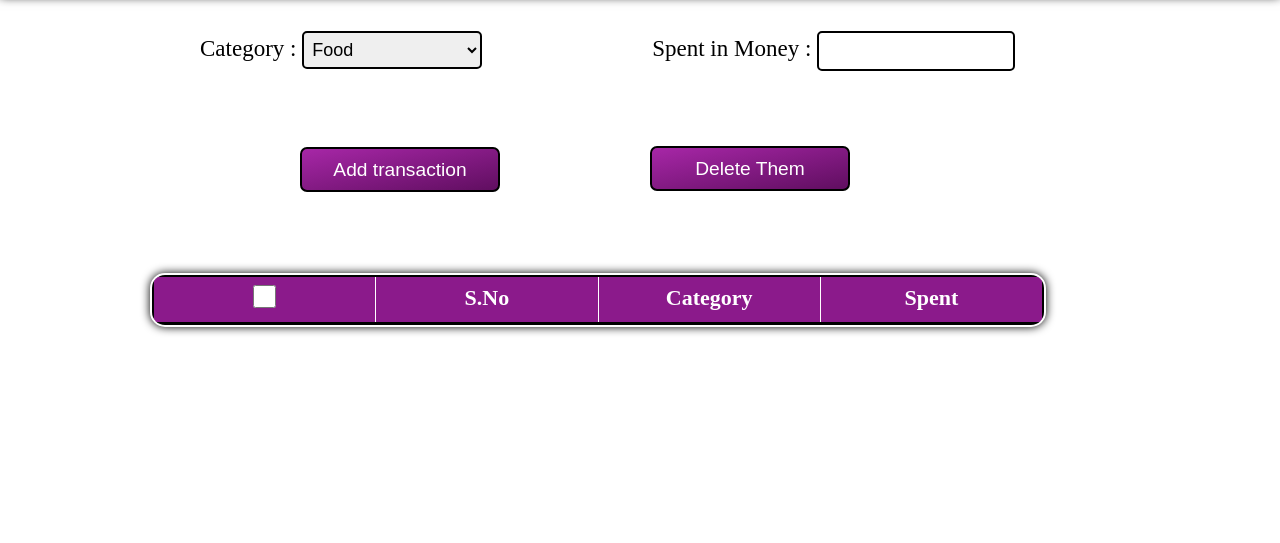
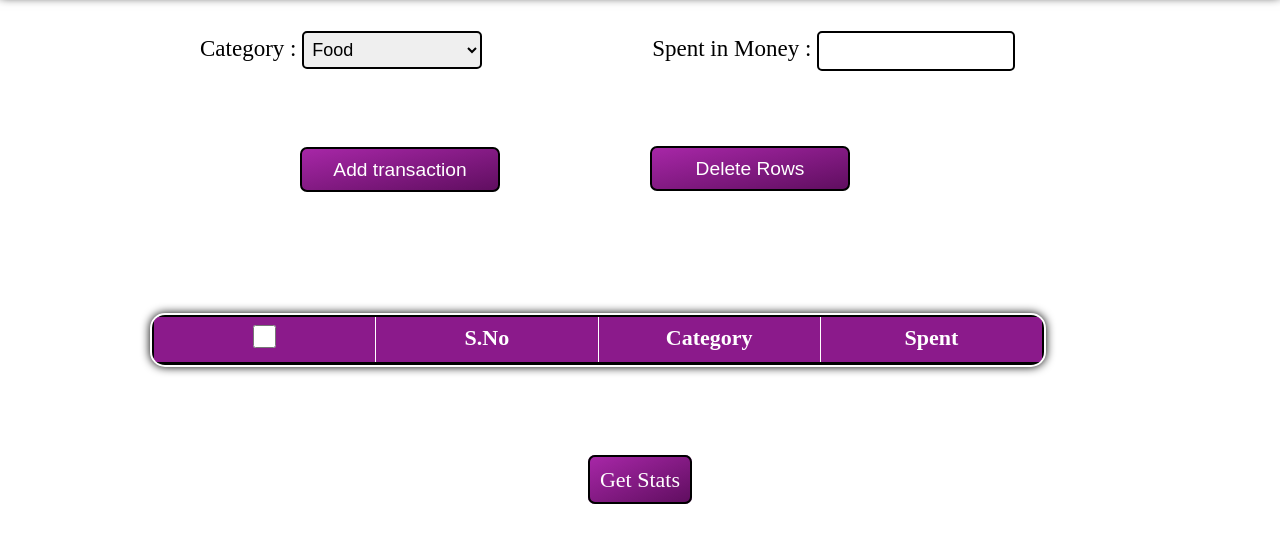
Before and after one commit to pranush-reddy/ExpenseTracker-, a plain HTML site: page index.html in a window 1280 px wide. Shown: the part 79-622 px from the top of the page. Drawn offline with nearby package versions, Linux system fonts and the light colour scheme.

Commit message:
Update index.html
get stats

```diff
--- a/index.html
+++ b/index.html
@@ -4,6 +4,7 @@
     <meta charset="UTF-8">
     <meta name="viewport" content="width=device-width, initial-scale=1.0">
     <title>Document</title>
+    <script src="https://cdnjs.cloudflare.com/ajax/libs/Chart.js/4.4.1/chart.umd.min.js" integrity="sha512-CQBWl4fJHWbryGE+Pc7UAxWMUMNMWzWxF4SQo9CgkJIN1kx6djDQZjh3Y8SZ1d+6I+1zze6Z7kHXO7q3UyZAWw==" crossorigin="anonymous" referrerpolicy="no-referrer"></script>
     <style>
         *{
             margin: 0px;
@@ -45,6 +46,7 @@
         }
     table{
         width: 70vw;
+        margin-top: 40px;
         margin-left: 150px;
         margin-bottom: 100px;
         border: 2px solid white;
@@ -155,6 +157,24 @@
         left: 650px;
         width: 0px;
     }
+    .bh{
+        width: 400px;
+        height: 45px;
+        font-size:22px;
+        padding: 10px;
+        border: 2px solid black;
+        border-radius: 7px;
+        color: white;
+        background-image:linear-gradient(to bottom right,rgb(167, 39, 167),rgb(96, 14, 96));;
+    }
+
+    div canvas{
+
+        width: 900px;
+        height: 900px;
+        margin: 80px auto;
+
+    }
     </style>
 </head>
 <body><header><nav>
@@ -183,15 +203,18 @@
     </div>
     </form></br></br>
     <div class="de"><center>
-        <button id="add" onclick="del()"><bold>Delete Them</bold></button>
+        <button id="add" onclick="del()"><bold>Delete Rows</bold></button>
     </center></div>
-
-    <table id="mytable">
-        <tr><th id="cb" ><input id="mc" type="checkbox" onclick="checkIt()"></th><th id="cb">S.No</th>
+    <table id="mytable" onchange="Jet()">
+        <tr><th id="cb" ><input id="mc" class="top" type="checkbox" onclick="checkIt()"></th><th id="cb">S.No</th>
             <th>Category</th>
             <th>Spent</th>
         </th></tr>
     </table>
+<center><buton class="bh" onclick="Show()">Get Stats</buton></center>
+<div id="graph">
+    <canvas id="myChart"></canvas>
+</div>
 <script src="ta.js"></script>
 </body>
 </html>
```
